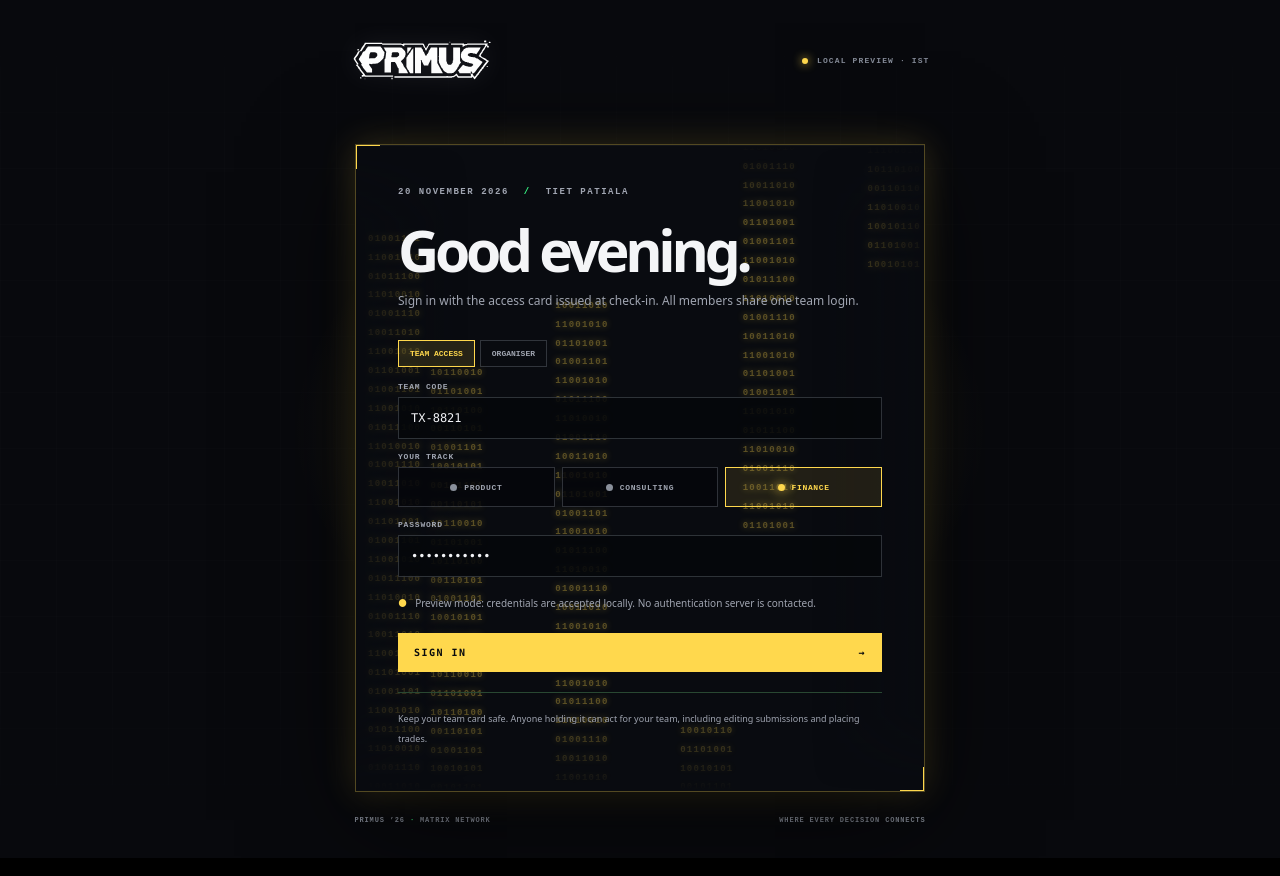
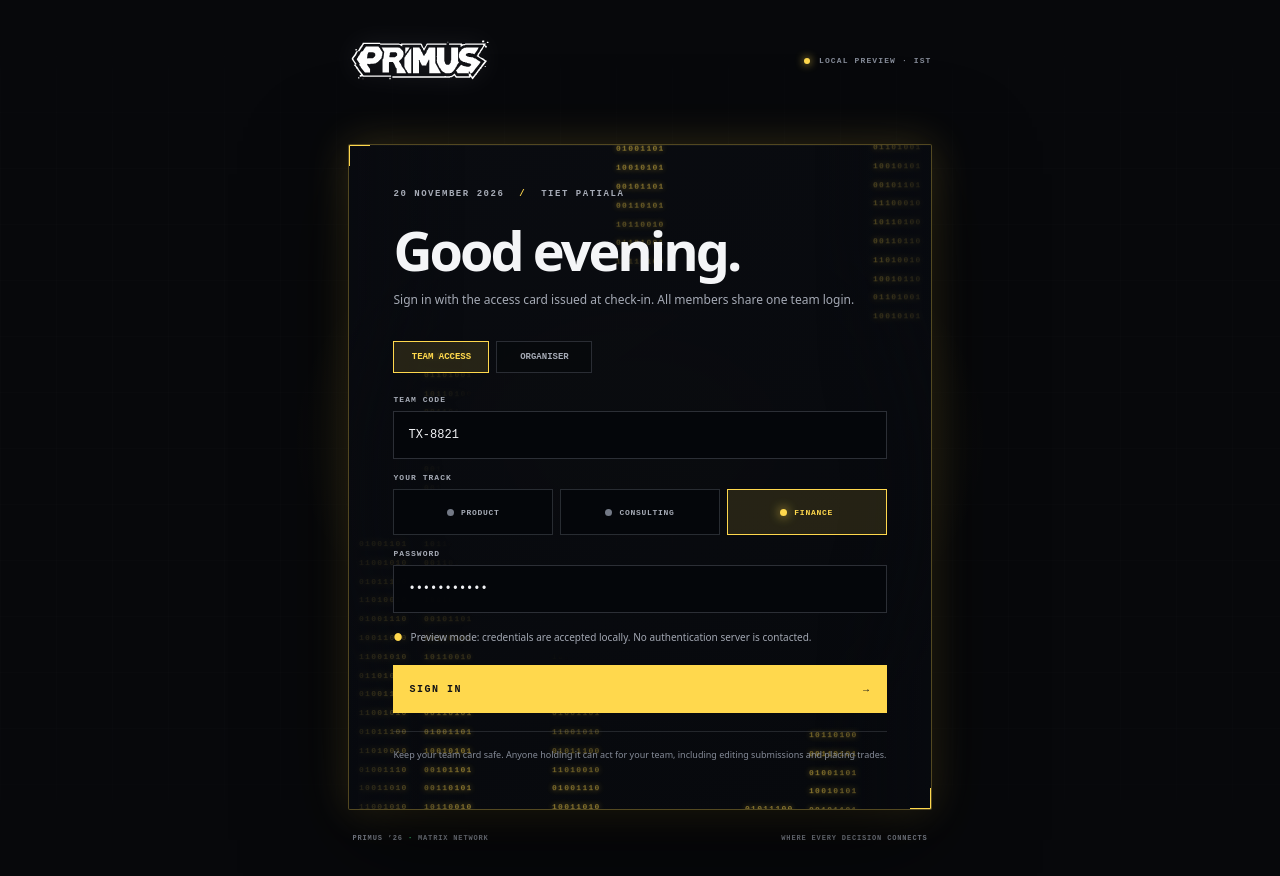
Before and after one commit to TushKum/shutUpV, a Next.js app in the folder apps/web/: page /demo/login in a window 1280 px wide. Built offline with nearby package versions, Linux system fonts and the light colour scheme.

Commit message:
Refine login card with masked Matrix code rain, cleaner form hierarchy and neutral scrollbar

```diff
--- a/apps/web/app/demo/demo.css
+++ b/apps/web/app/demo/demo.css
@@ -257,3 +257,54 @@
 .demo-login[data-track] .demo-matrix-rain span:nth-child(9){animation-delay:-9s!important}
 .demo-login[data-track] .demo-matrix-rain:after{content:"";position:absolute;inset:0;background:linear-gradient(90deg,rgba(9,11,16,.88),transparent 20%,transparent 80%,rgba(9,11,16,.88));pointer-events:none}
 .demo-login[data-track] .demo-login-card>*:not(.demo-matrix-rain){z-index:2}
+
+/* Login card final pass: readable form over atmospheric, animated Matrix streams. */
+.demo-login.demo-entry{background:#07080b!important;color:#f0f1f4!important;scrollbar-color:#555963 #101116}
+.demo-login.demo-entry::-webkit-scrollbar,.demo-login.demo-entry *::-webkit-scrollbar{width:9px;height:9px}
+.demo-login.demo-entry::-webkit-scrollbar-track,.demo-login.demo-entry *::-webkit-scrollbar-track{background:#101116}
+.demo-login.demo-entry::-webkit-scrollbar-thumb,.demo-login.demo-entry *::-webkit-scrollbar-thumb{background:#555963;border:2px solid #101116;border-radius:8px}
+html:has(.demo-login.demo-entry),body:has(.demo-login.demo-entry){scrollbar-color:#555963 #101116}
+html:has(.demo-login.demo-entry)::-webkit-scrollbar,body:has(.demo-login.demo-entry)::-webkit-scrollbar{width:9px}
+html:has(.demo-login.demo-entry)::-webkit-scrollbar-track,body:has(.demo-login.demo-entry)::-webkit-scrollbar-track{background:#101116}
+html:has(.demo-login.demo-entry)::-webkit-scrollbar-thumb,body:has(.demo-login.demo-entry)::-webkit-scrollbar-thumb{background:#555963;border:2px solid #101116;border-radius:8px}
+.demo-login.demo-entry .demo-login-top{margin-bottom:clamp(38px,7vh,66px)}
+.demo-login.demo-entry .demo-login-card{width:min(100%,680px);padding:clamp(28px,4vw,44px);border:1px solid var(--track-line)!important;border-radius:2px;background:linear-gradient(145deg,rgba(10,12,17,.97),rgba(7,9,13,.985))!important;box-shadow:0 30px 100px rgba(0,0,0,.62),0 0 42px var(--track-glow),inset 0 1px rgba(255,255,255,.035)!important}
+.demo-login.demo-entry .demo-login-card:before,.demo-login.demo-entry .demo-login-card:after{width:22px;height:22px;border-color:var(--track-accent)!important}
+.demo-login.demo-entry .demo-matrix-rain{z-index:0!important;inset:0!important;display:grid!important;grid-template-columns:repeat(9,minmax(0,1fr))!important;gap:clamp(8px,1.8vw,17px)!important;padding:0 10px!important;opacity:.62!important;overflow:hidden!important;pointer-events:none!important;mask-image:radial-gradient(ellipse 59% 47% at 50% 52%,transparent 0%,transparent 57%,rgba(0,0,0,.35) 73%,#000 100%)!important;-webkit-mask-image:radial-gradient(ellipse 59% 47% at 50% 52%,transparent 0%,transparent 57%,rgba(0,0,0,.35) 73%,#000 100%)!important}
+.demo-login.demo-entry .demo-matrix-rain span{height:190%!important;align-self:start!important;color:var(--track-accent)!important;font:700 8px/2.35 ui-monospace,SFMono-Regular,monospace!important;letter-spacing:.16em!important;text-shadow:0 0 6px var(--track-accent),0 0 13px var(--track-glow)!important;opacity:.85!important;animation:demo-matrix-fall 10s linear infinite!important;will-change:transform}
+.demo-login.demo-entry .demo-matrix-rain span:nth-child(2n){animation-duration:14s!important}
+.demo-login.demo-entry .demo-matrix-rain span:nth-child(3n){animation-duration:11.5s!important}
+.demo-login.demo-entry .demo-matrix-rain span:nth-child(2){animation-delay:-4.2s!important}
+.demo-login.demo-entry .demo-matrix-rain span:nth-child(3){animation-delay:-7.1s!important}
+.demo-login.demo-entry .demo-matrix-rain span:nth-child(4){animation-delay:-2.6s!important}
+.demo-login.demo-entry .demo-matrix-rain span:nth-child(5){animation-delay:-9.4s!important}
+.demo-login.demo-entry .demo-matrix-rain span:nth-child(6){animation-delay:-5.7s!important}
+.demo-login.demo-entry .demo-matrix-rain span:nth-child(7){animation-delay:-11.2s!important}
+.demo-login.demo-entry .demo-matrix-rain span:nth-child(8){animation-delay:-3.4s!important}
+.demo-login.demo-entry .demo-matrix-rain span:nth-child(9){animation-delay:-8.3s!important}
+.demo-login.demo-entry .demo-entry-eyebrow,.demo-login.demo-entry .demo-login-heading,.demo-login.demo-entry .guide-tabs,.demo-login.demo-entry form,.demo-login.demo-entry .mt-5.border-t{position:relative;z-index:2}
+.demo-login.demo-entry .demo-entry-eyebrow{color:#a6abb6!important}
+.demo-login.demo-entry .demo-entry-eyebrow b{color:var(--track-accent)!important}
+.demo-login.demo-entry .demo-login-heading{padding:0 0 2px}
+.demo-login.demo-entry .demo-login-heading h1{font-size:clamp(38px,5.2vw,54px)!important;letter-spacing:-.055em!important;color:#f4f5f7!important}
+.demo-login.demo-entry .demo-login-heading p{max-width:520px;color:#a5aab5!important;font-size:12px!important}
+.demo-login.demo-entry .guide-tabs{display:flex;gap:7px;margin:0 0 22px}
+.demo-login.demo-entry .guide-tabs button{min-width:96px;padding:10px 14px!important;border:1px solid rgba(185,192,207,.2)!important;background:rgba(7,9,13,.9)!important;color:#a5aab5!important;font-size:9px!important}
+.demo-login.demo-entry .guide-tabs button.active{border-color:var(--track-accent)!important;background:var(--track-soft)!important;color:var(--track-accent)!important}
+.demo-login.demo-entry .guide-label{display:block;margin:14px 0 7px!important;color:#a7acb7!important;font-size:8px!important;letter-spacing:.13em!important}
+.demo-login.demo-entry .guide-input{width:100%;min-height:48px;padding:0 14px!important;border:1px solid rgba(185,192,207,.22)!important;border-radius:0!important;background:rgba(5,7,11,.96)!important;color:#f0f1f4!important;font:500 12px ui-monospace,monospace!important}
+.demo-login.demo-entry .guide-input:focus{outline:none!important;border-color:var(--track-accent)!important;box-shadow:0 0 0 2px var(--track-soft)!important}
+.demo-login.demo-entry .demo-track-picker{display:grid;grid-template-columns:repeat(3,minmax(0,1fr));gap:7px}
+.demo-login.demo-entry .demo-track-picker button{min-height:46px;border:1px solid rgba(185,192,207,.2)!important;background:rgba(5,7,11,.96)!important;color:#a5aab5!important;font:800 8px ui-monospace,monospace!important;letter-spacing:.09em}
+.demo-login.demo-entry .demo-track-picker button i{width:7px;height:7px;background:#737986!important;box-shadow:none!important}
+.demo-login.demo-entry .demo-track-picker button.selected{border-color:var(--track-accent)!important;background:var(--track-soft)!important;color:var(--track-accent)!important}
+.demo-login.demo-entry .demo-track-picker button.selected i{background:var(--track-accent)!important;box-shadow:0 0 11px var(--track-accent)!important}
+.demo-login.demo-entry form>div.mt-4{margin-top:14px!important;color:#a2a7b2!important;font-size:10px!important}
+.demo-login.demo-entry form>div.mt-4>span{color:var(--track-accent)!important}
+.demo-login.demo-entry form>button{min-height:48px;margin-top:18px!important;padding:0 16px!important;background:var(--track-accent)!important;color:#101116!important;font:900 10px ui-monospace,monospace!important;letter-spacing:.15em!important}
+.demo-login.demo-entry form>button:hover{filter:brightness(1.08)}
+.demo-login.demo-entry .mt-5.border-t{margin-top:18px!important;padding-top:13px!important;border-color:rgba(185,192,207,.16)!important;color:#858b98!important;font-size:9px!important}
+.demo-login.demo-entry .demo-entry-network i{background:var(--track-accent)!important;box-shadow:0 0 9px var(--track-accent)!important}
+.demo-login.demo-entry .demo-login-glow{background:radial-gradient(ellipse,var(--track-glow),transparent 68%)!important}
+@media(max-width:620px){.demo-login.demo-entry{padding:24px 15px}.demo-login.demo-entry .demo-login-top{margin-bottom:32px}.demo-login.demo-entry .demo-official-logo{width:132px}.demo-login.demo-entry .demo-login-card{padding:25px 19px}.demo-login.demo-entry .demo-matrix-rain{opacity:.4!important}.demo-login.demo-entry .demo-track-picker{gap:5px}.demo-login.demo-entry .demo-track-picker button{font-size:7px!important}}
+@media(prefers-reduced-motion:reduce){.demo-login.demo-entry .demo-matrix-rain span{animation:none!important}}
```
